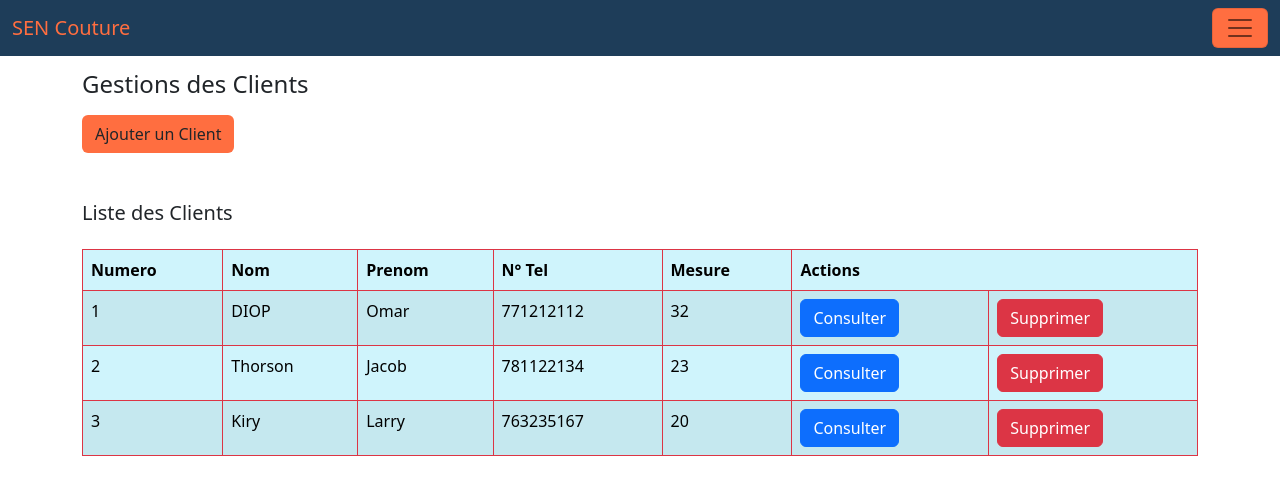
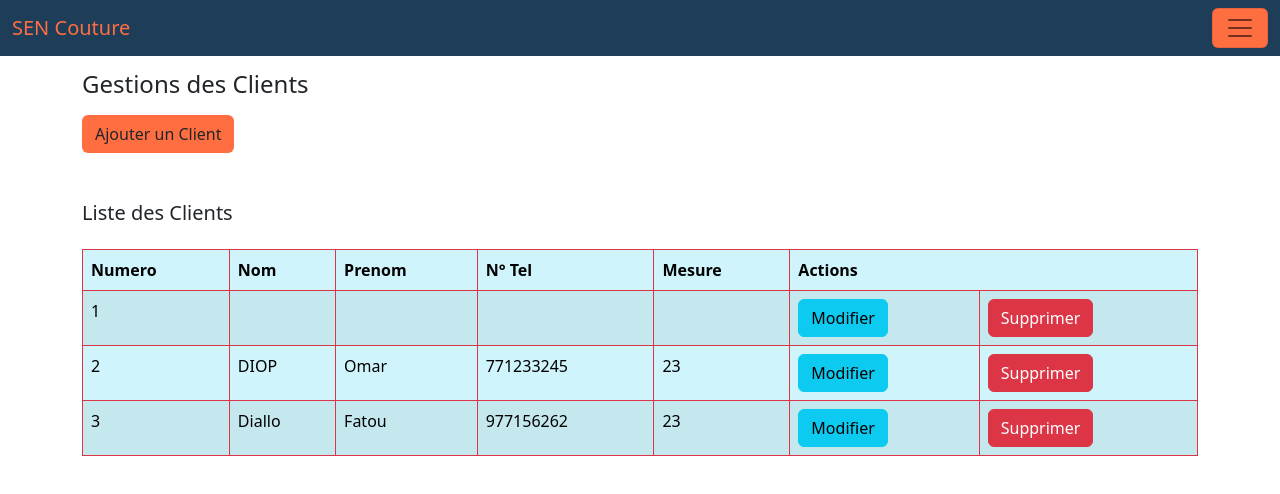
Before and after one commit to FirstOfBenTech/Put-n-go-Front, an Angular app: page /client in a window 1280 px wide. Shown: the top 494 px of the page. Built offline with nearby package versions, Linux system fonts and the light colour scheme; data requests are answered from the project's data file.

Commit message:
ajout_client_json_server

```diff
--- /dev/null
+++ b/db.json
@@ -0,0 +1,33 @@
+{
+  "posts": [
+    {
+      "id": 1,
+      "title": "json-server",
+      "author": "typicode"
+    },
+    {
+      "prenom": "Omar",
+      "nom": "DIOP",
+      "numeroTel": 771233245,
+      "mesure": "23",
+      "id": 2
+    },
+    {
+      "prenom": "Fatou",
+      "nom": "Diallo",
+      "numeroTel": 977156262,
+      "mesure": "23",
+      "id": 3
+    }
+  ],
+  "comments": [
+    {
+      "id": 1,
+      "body": "some comment",
+      "postId": 1
+    }
+  ],
+  "profile": {
+    "name": "typicode"
+  }
+}
--- a/package.json
+++ b/package.json
@@ -21,6 +21,7 @@
     "@ng-bootstrap/ng-bootstrap": "^15.0.1",
     "@popperjs/core": "^2.11.6",
     "bootstrap": "^5.2.3",
+    "json-server": "^0.17.3",
     "rxjs": "~7.8.0",
     "tslib": "^2.3.0",
     "zone.js": "~0.13.0"
--- a/src/app/admin/component/client/client.component.html
+++ b/src/app/admin/component/client/client.component.html
@@ -14,28 +14,28 @@
         </button>
       </div>
       <div class="modal-body">
-        <form action="">
+        <form [formGroup]="clientForm">
           <div class="input-group mb-3">
             <span class="input-group-text" id="basic-addon1">Prenom</span>
-            <input type="text" class="form-control" placeholder="Saisir le Prenom">
+            <input type="text" class="form-control" formControlName="prenom" placeholder="Saisir le Prenom">
           </div>
           <div class="input-group mb-3">
             <span class="input-group-text" id="basic-addon1">Nom</span>
-            <input type="text" class="form-control" placeholder="Saisir le nom ">
+            <input type="text" class="form-control" formControlName="nom" placeholder="Saisir le nom ">
           </div>
           <div class="input-group mb-3">
             <span class="input-group-text" id="basic-addon1">N°Tel</span>
-            <input type="number" class="form-control" placeholder="Saisir le numero telephone">
+            <input type="number" class="form-control" formControlName="numeroTel" placeholder="Saisir le numero telephone">
           </div>
           <div class="input-group mb-3">
             <span class="input-group-text" id="basic-addon1">Mesure</span>
-            <input type="text" class="form-control" placeholder="Saisir le mesure">
+            <input type="text" class="form-control" formControlName="mesure" placeholder="Saisir le mesure">
         </div>
         </form>
       </div>
       <div class="modal-footer">
         <button type="button" class="btn btn-danger" data-bs-dismiss="modal">Fermer</button>
-        <button type="button" class="btn btn-success">Enregistrer</button>
+        <button type="button" class="btn btn-success" (click)="submitClient(this.clientForm.value)" [disabled]="clientForm.invalid">Enregistrer</button>
       </div>
     </div>
   </div>
@@ -58,31 +58,13 @@
       </tr>
     </thead>
     <tbody>
-      <tr>
-        <td>1</td>
-        <td>DIOP</td>
-        <td>Omar</td>
-        <td>771212112</td>
-        <td>32</td>
-        <td><button class="btn btn-primary">Consulter</button></td>
-        <td><button class="btn btn-danger">Supprimer</button></td>
-      </tr>
-      <tr>
-        <td>2</td>
-        <td>Thorson</td>
-        <td>Jacob</td>
-        <td>781122134</td>
-        <td>23</td>
-        <td><button class="btn btn-primary">Consulter</button></td>
-        <td><button class="btn btn-danger">Supprimer</button></td>
-      </tr>
-      <tr>
-        <td>3</td>
-        <td>Kiry</td>
-        <td>Larry</td>
-        <td>763235167</td>
-        <td>20</td>
-        <td><button class="btn btn-primary">Consulter</button></td>
+      <tr *ngFor="let item of dataClient">
+        <td>{{item.id}}</td>
+        <td>{{item.nom}}</td>
+        <td>{{item.prenom}}</td>
+        <td>{{item.numeroTel}}</td>
+        <td>{{item.mesure}}</td>
+        <td><button class="btn btn-info">Modifier</button></td>
         <td><button class="btn btn-danger">Supprimer</button></td>
       </tr>
     </tbody>
--- a/src/app/admin/component/client/client.component.ts
+++ b/src/app/admin/component/client/client.component.ts
@@ -1,10 +1,44 @@
-import { Component } from '@angular/core';
-
+import { Component, OnInit } from '@angular/core';
+import { FormBuilder,FormGroup, Validators } from '@angular/forms';
+import { Router } from '@angular/router';
+import { client } from '../../model/clientmodel';
+import { ClientApiService } from '../../service/client-api.service';
 @Component({
   selector: 'app-client',
   templateUrl: './client.component.html',
   styleUrls: ['./client.component.css']
 })
-export class ClientComponent {
+export class ClientComponent implements OnInit{
 
+  dataClient?:Array<client>;
+  //dataClient:undefined|client[];
+
+  clientForm:FormGroup |any;
+  constructor(private formBuilder:FormBuilder,private router:Router,private apiClient:ClientApiService){}
+
+  ngOnInit(): void {
+    this.getAllClient();
+    this.clientForm=this.formBuilder.group({
+      prenom:['',Validators.required],
+      nom:['',Validators.required],
+      numeroTel:['',Validators.required],
+      mesure:['',Validators.required]
+    })
+  }
+
+  submitClient(data:client){
+    this.apiClient.addClient(data).subscribe(res=>{
+      this.clientForm.reset();
+      // this.router.navigate(["/client"]);
+    })}
+
+  getAllClient(){
+    this.apiClient.getClient().subscribe(res=>{
+      this.dataClient=res;
+    })
+    console.log(this.dataClient);
+
+
+
+  }
 }
--- /dev/null
+++ b/src/app/admin/model/clientmodel.ts
@@ -0,0 +1,7 @@
+export class client {
+  prenom?:string;
+  nom?:string;
+  numeroTel?:number;
+  mesure?:number;
+  id?:number;
+}
--- /dev/null
+++ b/src/app/admin/service/client-api.service.ts
@@ -0,0 +1,21 @@
+import { HttpClient } from '@angular/common/http';
+import { Injectable } from '@angular/core';
+import { client } from '../model/clientmodel';
+
+@Injectable({
+  providedIn: 'root'
+})
+export class ClientApiService {
+
+  private apiUrl="http://localhost:3000/posts";
+
+  constructor(private http:HttpClient) { }
+
+  addClient(data:client){
+    return this.http.post<client>(this.apiUrl,data);
+  }
+
+  getClient(){
+    return this.http.get<client[]>(this.apiUrl);
+  }
+}
```
Also changed, not shown: src/app/app.module.ts (+5 -2 lines), 2 other files (tests, documents, lock files or other folders).
